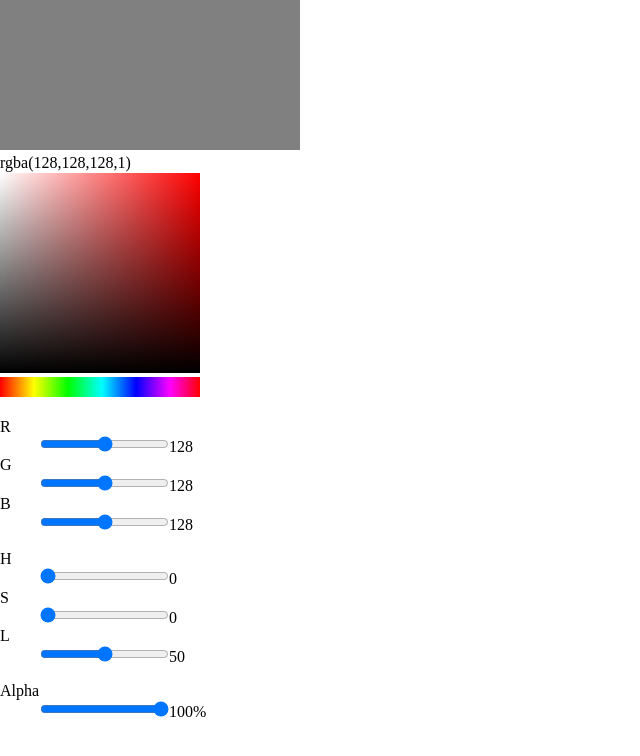
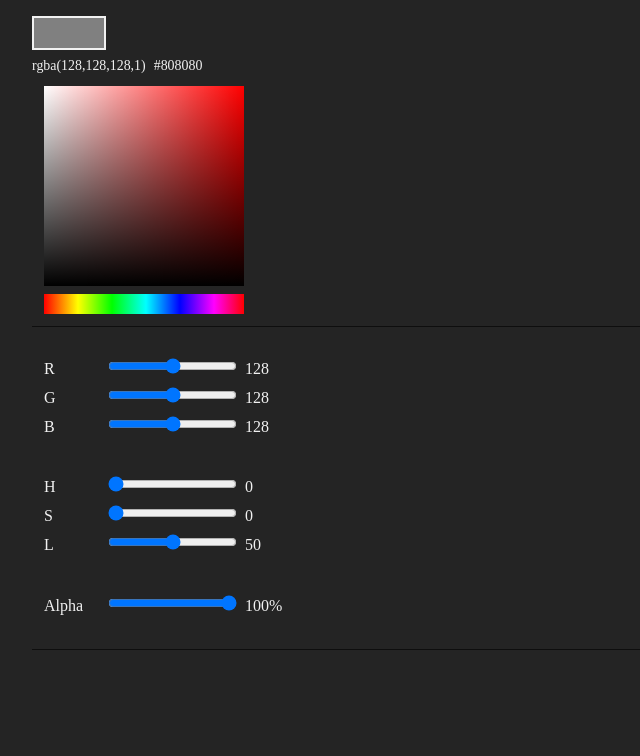
Before and after one commit to KiKiKi-KiKi/react-color-picker, a React (Create React App) app: page / in a window 1280 px wide. Shown: the top 756 px of the page, without its empty margins (0-640 px from the left). Built offline with nearby package versions, Linux system fonts and the light colour scheme.

Commit message:
:triangular_ruler:

```diff
--- a/src/App.jsx
+++ b/src/App.jsx
@@ -6,19 +6,26 @@ import ColorPicker from './components/ColorPicker';
 import RGBSliders from './components/RGBSliders';
 import HSLSliders from './components/HSLSliders';
 import AlphaSlider from './components/AlphaSlider';
+import './styles/index.scss';
 
 export default function App() {
   const [color, dispatch] = useReducer(reducer, initialColorState);
 
   return (
     <>
+      <div className="color-picker-container">
         <CurrentColor color={color} />
         <ColorContext.Provider value={{ color, dispatch }}>
+          <div className="panel">
             <ColorPicker />
+          </div>
+          <div className="sliders panel">
             <RGBSliders />
             <HSLSliders />
             <AlphaSlider />
+          </div>
         </ColorContext.Provider>
+      </div>
     </>
   );
 }
--- a/src/components/AlphaSlider.jsx
+++ b/src/components/AlphaSlider.jsx
@@ -17,7 +17,7 @@ export default function AlphaSlider() {
 
   return (
     <>
-      <dl>
+      <dl className="slider">
         <dt>Alpha</dt>
         <dd>
           <input
--- a/src/components/ColorPicker/HueGradPicker.jsx
+++ b/src/components/ColorPicker/HueGradPicker.jsx
@@ -86,7 +86,7 @@ export default function HueGradPicker({ width, height }) {
   return (
     <>
       <div className="hue-grad-picker">
-        <canvas ref={ref} className="hue-grad-picker__canvas"></canvas>
+        <canvas ref={ref} className="hue-grad-picker__canvas canvas"></canvas>
       </div>
     </>
   );
--- a/src/components/ColorPicker/HuePicker.jsx
+++ b/src/components/ColorPicker/HuePicker.jsx
@@ -79,8 +79,8 @@ export default function HuePicker({ width, height }) {
 
   return (
     <>
-      <div className="hue-grad-picker">
-        <canvas ref={ref} className="hue-grad-picker__canvas"></canvas>
+      <div className="hue-picker">
+        <canvas ref={ref} className="hue-picker__canvas canvas"></canvas>
       </div>
     </>
   );
--- a/src/components/CurrentColor.jsx
+++ b/src/components/CurrentColor.jsx
@@ -1,8 +1,10 @@
 import React, { useRef, useEffect, useCallback, useMemo } from 'react';
 import { fillCanvas, rgbaStr } from '../utils';
+import { converter } from '../converter';
 
 export default function CurrentColor({ color }) {
   const rgba = useMemo(() => rgbaStr(color), [color]);
+  const hex = color.alpha === 100 ? converter.rgb_hex(color.rgb) : null;
   const ref = useRef(null);
   const ctx = useRef();
   const getCtx = useCallback(() => ctx.current, []);
@@ -18,9 +20,12 @@ export default function CurrentColor({ color }) {
   return (
     <>
       <div className="current-color">
-        <canvas className="current-color__canvas" ref={ref}></canvas>
+        <canvas className="current-color__canvas canvas" ref={ref}></canvas>
       </div>
-      <span className="current-color__label">{rgba}</span>
+      <div className="current-color__labels">
+        <span>{rgba}</span>
+        <span>{hex}</span>
+      </div>
     </>
   );
 }
--- a/src/components/HSLSliders.jsx
+++ b/src/components/HSLSliders.jsx
@@ -21,7 +21,7 @@ export default function HSLSliders() {
 
   return (
     <>
-      <dl>
+      <dl className="slider">
         <dt>H</dt>
         <dd>
           <HSLSlider type="hue" value={h} onChange={onChange(0)} />
--- a/src/components/RGBSliders.jsx
+++ b/src/components/RGBSliders.jsx
@@ -21,7 +21,7 @@ export default function RGBSliders() {
 
   return (
     <>
-      <dl>
+      <dl className="slider">
         <dt>R</dt>
         <dd>
           <RGBSlider type="red" value={r} onChange={onChange(0)} />
--- a/src/converter.js
+++ b/src/converter.js
@@ -128,3 +128,10 @@ converter.hsl_hex = (hsl) => {
   });
   return `#${rgb.join('')}`;
 };
+
+converter.rgb_hex = (rgb) => {
+  const hex = rgb.map((val) => {
+    return `00${val.toString(16)}`.slice(-2);
+  }).join('');
+  return `#${hex}`;
+}
--- /dev/null
+++ b/src/styles/index.scss
@@ -0,0 +1,87 @@
+body {
+  background-color: #242424;
+}
+
+dl, dt, dd {
+  margin: 0;
+  padding: 0;
+}
+
+.canvas {
+  display: block;
+  max-width: 100%;
+  height: auto;
+}
+
+.panel {
+  padding: .75rem;
+  border-bottom: 1px solid rgb(14, 14, 14);
+  &:first-child {
+    border-top: 1px solid rgb(14, 14, 14);
+  }
+}
+
+.color-picker-container {
+  display: flex;
+  flex-direction: column;
+  padding-left: 2rem;
+}
+
+.current-color {
+  margin-top: 1rem;
+  background-color: #fff;
+  border: 2px solid #f1f1f1;
+  width: 70px;
+  height: 30px;
+  .canvas {
+    width: 70px;
+    height: 30px;
+  }
+}
+
+.current-color__labels {
+  font-size: 87%;
+  color: #f1f1f1;
+  display: block;
+  margin-top: .5rem;
+}
+
+.current-color__labels {
+  span + span {
+    margin-left: .5rem;
+  }
+}
+
+.color-picker {
+  .canvas {
+    cursor: crosshair;
+  }
+}
+
+.hue-picker {
+  margin-top: .5rem;
+}
+
+.slider {
+  color: #f1f1f1;
+  display: flex;
+  flex-wrap: wrap;
+  align-items: center;
+  line-height: 1.8;
+  padding: 1rem 0;
+  max-width: 320px;
+  dt {
+    width: 20%;
+  }
+  dd {
+    width: 80%;
+  }
+
+  input {
+    cursor: pointer;
+  }
+
+  input + span {
+    margin-left: .5rem;
+  }
+}
```
Lines whose indentation alone changed are shown as unchanged.
